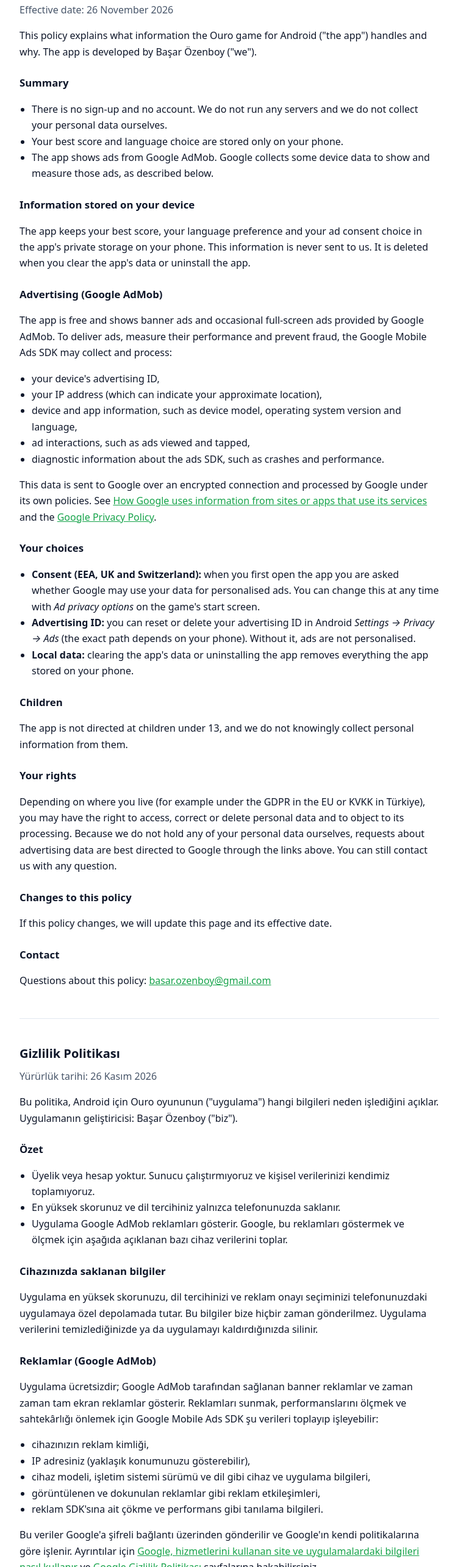
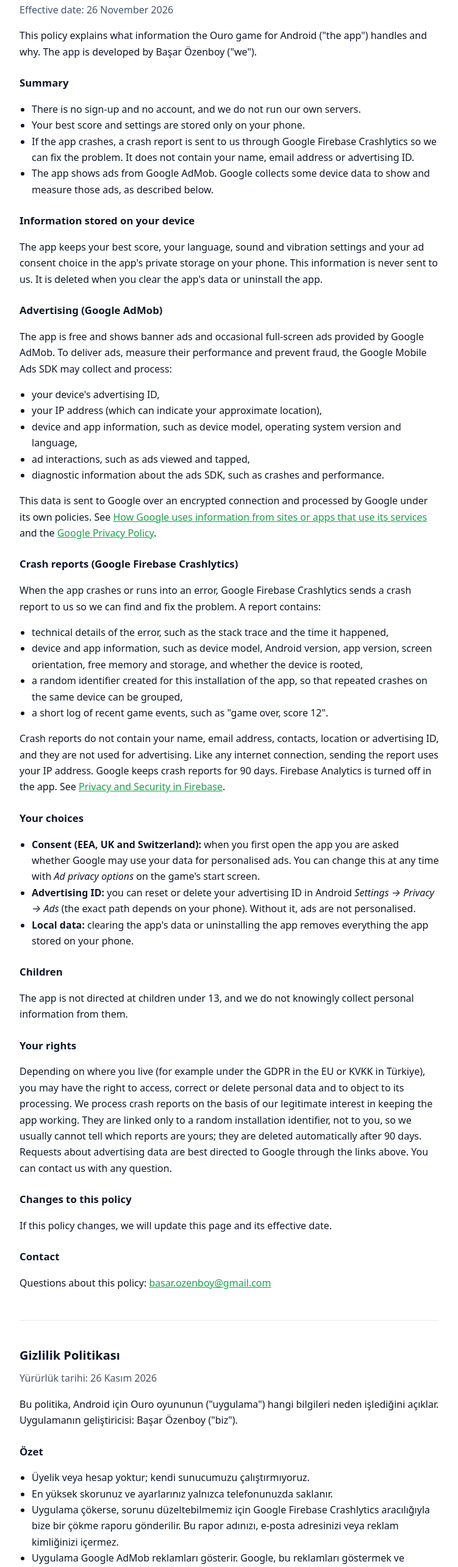
Before and after one commit to basarozenboy/basarozenboy.github.io, a plain HTML site: page ouro/privacy.html in a window 1280 px wide. Shown: the part 230-2800 px from the top of the page at 61% size, without its empty margins (264-1015 px from the left). Drawn offline with Linux system fonts and the light colour scheme.

Commit message:
Ouro privacy policy: add Firebase Crashlytics crash reports
Co-Authored-By: Claude Opus 5.5 <noreply@anthropic.com>

```diff
--- a/ouro/privacy.html
+++ b/ouro/privacy.html
@@ -47,13 +47,14 @@
 
   <h3>Summary</h3>
   <ul>
-    <li>There is no sign-up and no account. We do not run any servers and we do not collect your personal data ourselves.</li>
-    <li>Your best score and language choice are stored only on your phone.</li>
+    <li>There is no sign-up and no account, and we do not run our own servers.</li>
+    <li>Your best score and settings are stored only on your phone.</li>
+    <li>If the app crashes, a crash report is sent to us through Google Firebase Crashlytics so we can fix the problem. It does not contain your name, email address or advertising ID.</li>
     <li>The app shows ads from Google AdMob. Google collects some device data to show and measure those ads, as described below.</li>
   </ul>
 
   <h3>Information stored on your device</h3>
-  <p>The app keeps your best score, your language preference and your ad consent choice in the app's private storage on your phone.
+  <p>The app keeps your best score, your language, sound and vibration settings and your ad consent choice in the app's private storage on your phone.
   This information is never sent to us. It is deleted when you clear the app's data or uninstall the app.</p>
 
   <h3>Advertising (Google AdMob)</h3>
@@ -70,6 +71,18 @@
   See <a href="https://policies.google.com/technologies/partner-sites">How Google uses information from sites or apps that use its services</a>
   and the <a href="https://policies.google.com/privacy">Google Privacy Policy</a>.</p>
 
+  <h3>Crash reports (Google Firebase Crashlytics)</h3>
+  <p>When the app crashes or runs into an error, Google Firebase Crashlytics sends a crash report to us so we can find and fix the problem. A report contains:</p>
+  <ul>
+    <li>technical details of the error, such as the stack trace and the time it happened,</li>
+    <li>device and app information, such as device model, Android version, app version, screen orientation, free memory and storage, and whether the device is rooted,</li>
+    <li>a random identifier created for this installation of the app, so that repeated crashes on the same device can be grouped,</li>
+    <li>a short log of recent game events, such as "game over, score 12".</li>
+  </ul>
+  <p>Crash reports do not contain your name, email address, contacts, location or advertising ID, and they are not used for advertising.
+  Like any internet connection, sending the report uses your IP address. Google keeps crash reports for 90 days.
+  Firebase Analytics is turned off in the app. See <a href="https://firebase.google.com/support/privacy">Privacy and Security in Firebase</a>.</p>
+
   <h3>Your choices</h3>
   <ul>
     <li><strong>Consent (EEA, UK and Switzerland):</strong> when you first open the app you are asked whether Google may use your data for personalised ads.
@@ -84,8 +97,9 @@
 
   <h3>Your rights</h3>
   <p>Depending on where you live (for example under the GDPR in the EU or KVKK in Türkiye), you may have the right to access, correct or delete personal data
-  and to object to its processing. Because we do not hold any of your personal data ourselves, requests about advertising data are best directed to Google
-  through the links above. You can still contact us with any question.</p>
+  and to object to its processing. We process crash reports on the basis of our legitimate interest in keeping the app working. They are linked only to a random
+  installation identifier, not to you, so we usually cannot tell which reports are yours; they are deleted automatically after 90 days.
+  Requests about advertising data are best directed to Google through the links above. You can contact us with any question.</p>
 
   <h3>Changes to this policy</h3>
   <p>If this policy changes, we will update this page and its effective date.</p>
@@ -103,13 +117,14 @@
 
   <h3>Özet</h3>
   <ul>
-    <li>Üyelik veya hesap yoktur. Sunucu çalıştırmıyoruz ve kişisel verilerinizi kendimiz toplamıyoruz.</li>
-    <li>En yüksek skorunuz ve dil tercihiniz yalnızca telefonunuzda saklanır.</li>
+    <li>Üyelik veya hesap yoktur; kendi sunucumuzu çalıştırmıyoruz.</li>
+    <li>En yüksek skorunuz ve ayarlarınız yalnızca telefonunuzda saklanır.</li>
+    <li>Uygulama çökerse, sorunu düzeltebilmemiz için Google Firebase Crashlytics aracılığıyla bize bir çökme raporu gönderilir. Bu rapor adınızı, e-posta adresinizi veya reklam kimliğinizi içermez.</li>
     <li>Uygulama Google AdMob reklamları gösterir. Google, bu reklamları göstermek ve ölçmek için aşağıda açıklanan bazı cihaz verilerini toplar.</li>
   </ul>
 
   <h3>Cihazınızda saklanan bilgiler</h3>
-  <p>Uygulama en yüksek skorunuzu, dil tercihinizi ve reklam onayı seçiminizi telefonunuzdaki uygulamaya özel depolamada tutar.
+  <p>Uygulama en yüksek skorunuzu, dil, ses ve titreşim ayarlarınızı ve reklam onayı seçiminizi telefonunuzdaki uygulamaya özel depolamada tutar.
   Bu bilgiler bize hiçbir zaman gönderilmez. Uygulama verilerini temizlediğinizde ya da uygulamayı kaldırdığınızda silinir.</p>
 
   <h3>Reklamlar (Google AdMob)</h3>
@@ -126,6 +141,18 @@
   Ayrıntılar için <a href="https://policies.google.com/technologies/partner-sites?hl=tr">Google, hizmetlerini kullanan site ve uygulamalardaki bilgileri nasıl kullanır</a>
   ve <a href="https://policies.google.com/privacy?hl=tr">Google Gizlilik Politikası</a> sayfalarına bakabilirsiniz.</p>
 
+  <h3>Çökme raporları (Google Firebase Crashlytics)</h3>
+  <p>Uygulama çöktüğünde ya da bir hatayla karşılaştığında Google Firebase Crashlytics, sorunu bulup düzeltebilmemiz için bize bir çökme raporu gönderir. Rapor şunları içerir:</p>
+  <ul>
+    <li>hata ayrıntısı (stack trace) ve hatanın oluştuğu zaman gibi teknik bilgiler,</li>
+    <li>cihaz modeli, Android sürümü, uygulama sürümü, ekran yönü, boş bellek ve depolama alanı, cihazın root'lu olup olmadığı gibi cihaz ve uygulama bilgileri,</li>
+    <li>aynı cihazdaki tekrarlayan çökmeleri gruplayabilmek için uygulamanın bu kurulumuna özel oluşturulan rastgele bir kimlik,</li>
+    <li>"oyun bitti, skor 12" gibi son oyun olaylarının kısa bir kaydı.</li>
+  </ul>
+  <p>Çökme raporları adınızı, e-posta adresinizi, rehberinizi, konumunuzu veya reklam kimliğinizi içermez ve reklam amacıyla kullanılmaz.
+  Her internet bağlantısında olduğu gibi, raporun gönderilmesi sırasında IP adresiniz kullanılır. Google çökme raporlarını 90 gün saklar.
+  Uygulamada Firebase Analytics kapalıdır. Ayrıntılar için <a href="https://firebase.google.com/support/privacy">Firebase'de Gizlilik ve Güvenlik</a> sayfasına bakabilirsiniz.</p>
+
   <h3>Seçenekleriniz</h3>
   <ul>
     <li><strong>Onay (AEA, Birleşik Krallık ve İsviçre):</strong> uygulamayı ilk açtığınızda, Google'ın verilerinizi kişiselleştirilmiş reklamlar için kullanıp kullanamayacağı sorulur.
@@ -140,8 +167,10 @@
 
   <h3>Haklarınız</h3>
   <p>6698 sayılı Kişisel Verilerin Korunması Kanunu (KVKK) ve AB'deki GDPR gibi düzenlemeler kapsamında kişisel verilerinize erişme, düzeltilmesini
-  veya silinmesini isteme ve işlenmesine itiraz etme haklarınız olabilir. Kişisel verilerinizi kendimiz tutmadığımız için reklam verileriyle ilgili
-  talepleri yukarıdaki bağlantılar üzerinden Google'a iletmeniz en doğrusudur. Her türlü sorunuz için bize yine de yazabilirsiniz.</p>
+  veya silinmesini isteme ve işlenmesine itiraz etme haklarınız olabilir. Çökme raporlarını, uygulamanın düzgün çalışmasını sağlama yönündeki meşru menfaatimize
+  dayanarak işleriz. Raporlar size değil yalnızca rastgele bir kurulum kimliğine bağlıdır; bu yüzden hangi raporların size ait olduğunu genellikle bilemeyiz
+  ve raporlar 90 gün sonra kendiliğinden silinir. Reklam verileriyle ilgili talepleri yukarıdaki bağlantılar üzerinden Google'a iletmeniz en doğrusudur.
+  Her türlü sorunuz için bize yazabilirsiniz.</p>
 
   <h3>Bu politikadaki değişiklikler</h3>
   <p>Politika değişirse bu sayfayı ve yürürlük tarihini güncelleriz.</p>
```
